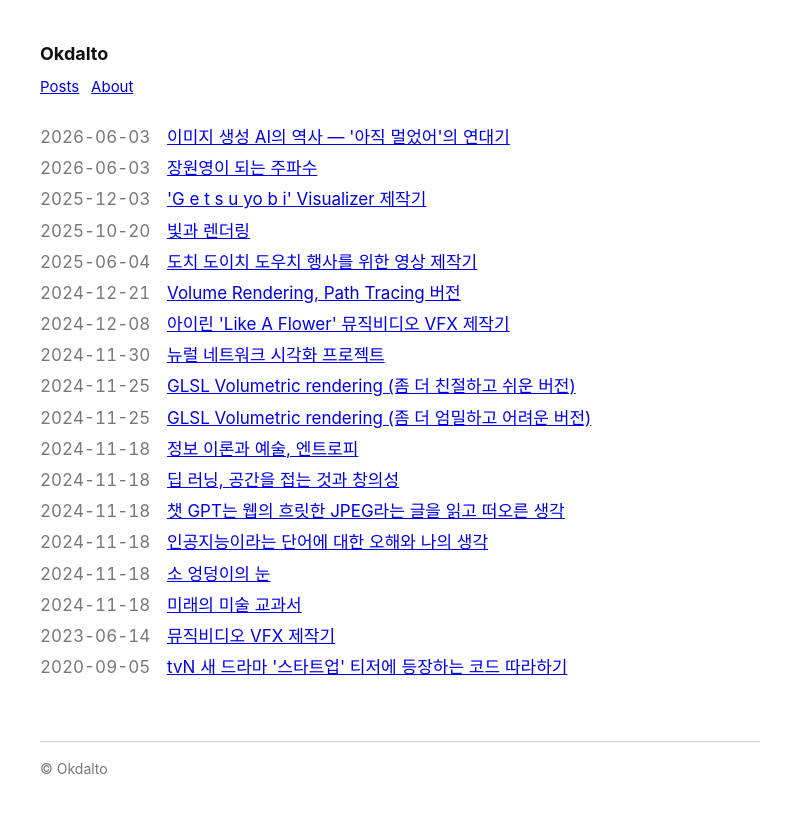
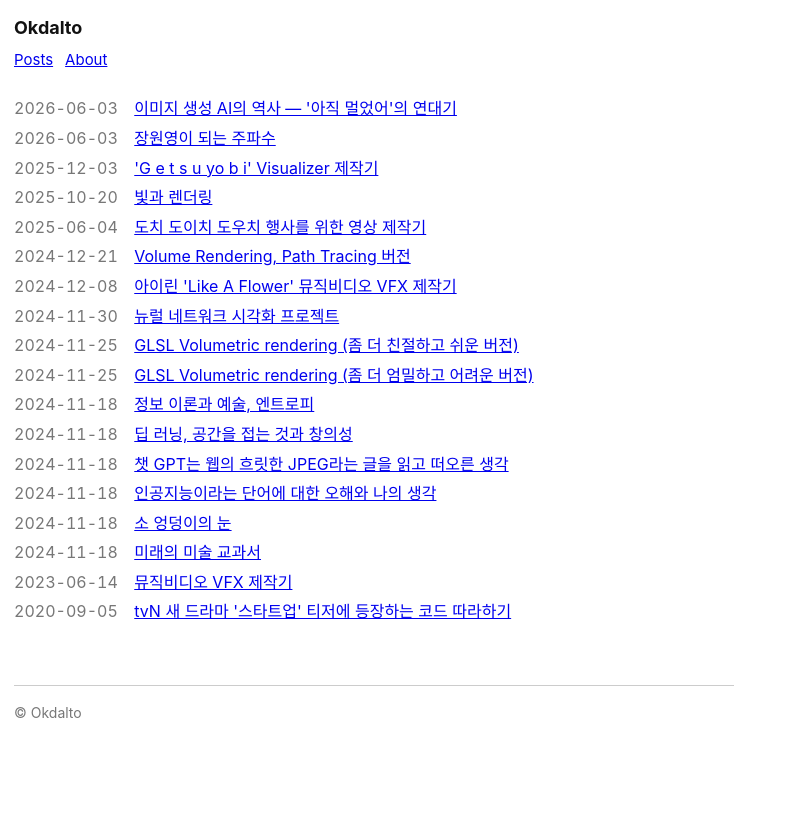
Before and after one commit to okdalto/okdalto.github.io, a Jekyll site: the page built from index.html, in a window 1280 px wide. Shown: the top 813 px of the page, without its empty margins (0-809 px from the left). Built offline with Jekyll 4.4.1, drawn with Linux system fonts in a browser that asks for light colours.

Commit message:
Tighten layout: thinner page margin (14px) and smaller body font (16px)
Co-Authored-By: Claude Opus 4.8 (1M context) <noreply@anthropic.com>

```diff
--- a/assets/css/style.css
+++ b/assets/css/style.css
@@ -2,11 +2,11 @@
 *, *::before, *::after { box-sizing: border-box; }
 
 body {
-  margin: 40px;
+  margin: 14px;
   max-width: 720px;
   font-family: -apple-system, BlinkMacSystemFont, "Segoe UI", Roboto,
     "Apple SD Gothic Neo", "Noto Sans KR", sans-serif;
-  font-size: 17px;
+  font-size: 16px;
   line-height: 1.6;
   color: #111;
   background: #fff;
```
